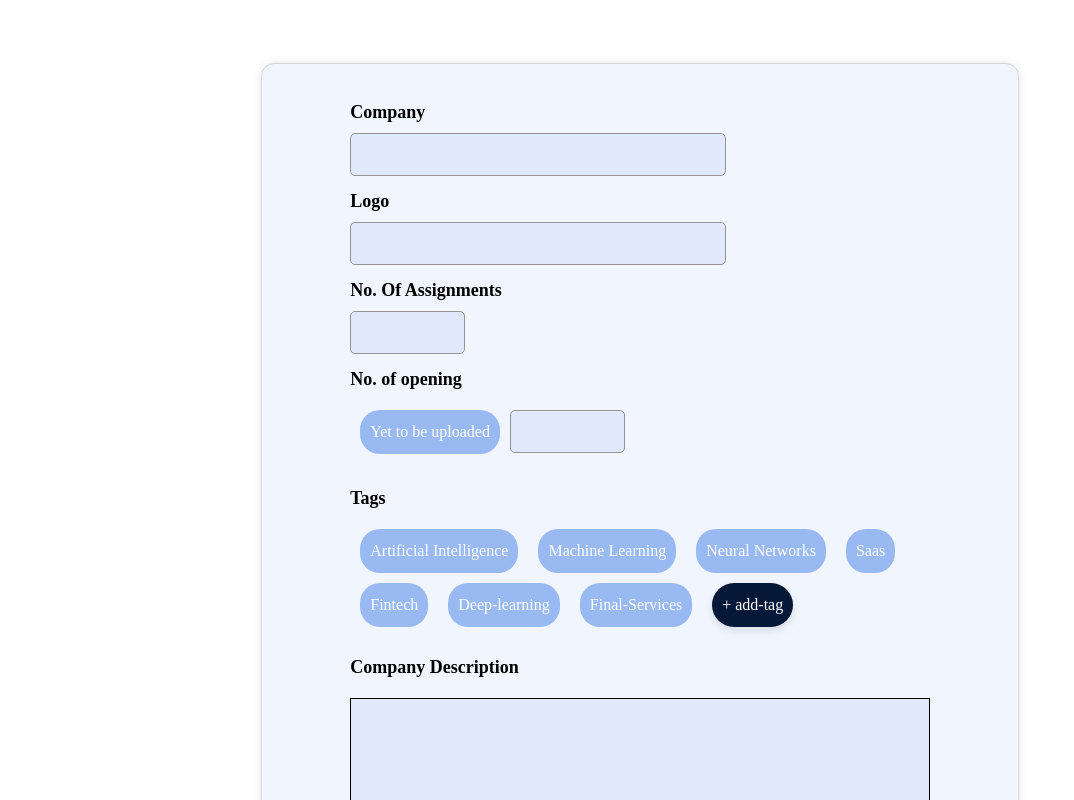
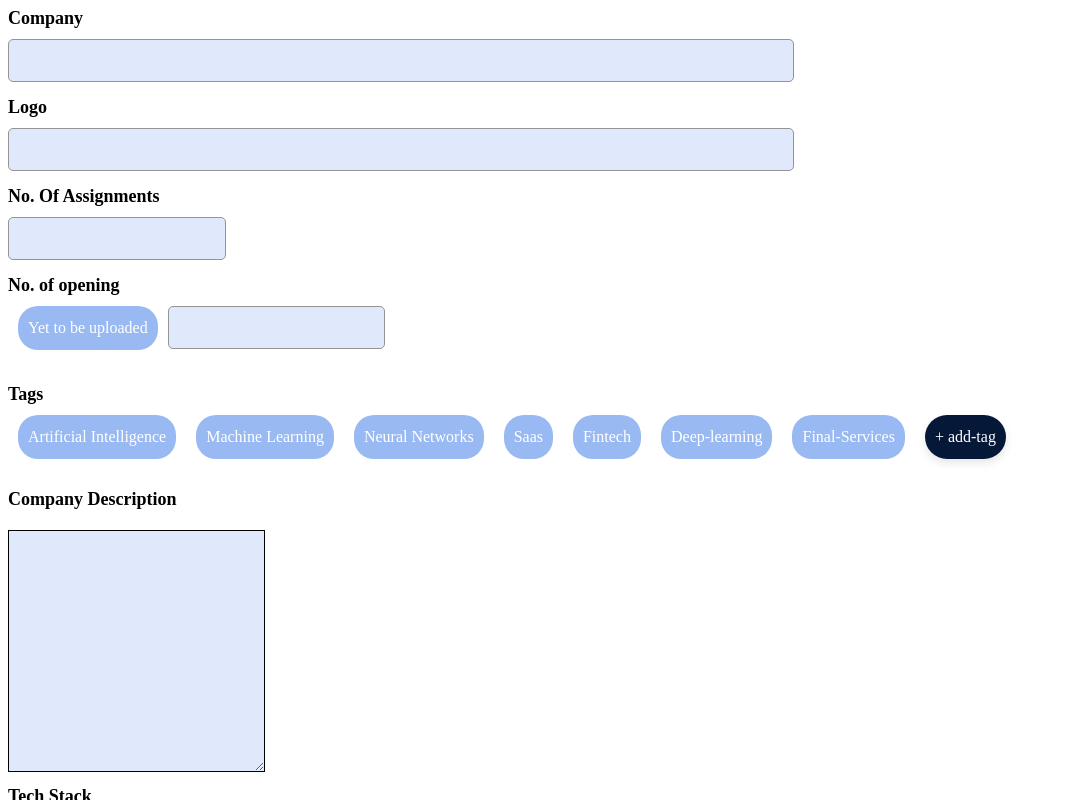
Before and after one commit to iamNamanKhare/project2, a React (Create React App) app: page / in a window 1280 px wide. Shown: the top 800 px of the page, without its empty margins (0-1074 px from the left). Built offline with nearby package versions, Linux system fonts and the light colour scheme.

Commit message:
updating css

```diff
--- a/src/App.css
+++ b/src/App.css
@@ -8,6 +8,23 @@ select:focus {
   padding: 3% 7% 3% 7%;
 
   margin: 5% 20% 5% 20%;
+
+  color: white;
+  border-radius: 13px;
+
+  display: flex;
+
+  box-shadow: 0 0px 10px 0 rgba(0, 0, 0, 0.1);
+  border-width: 1px;
+  border-style: solid;
+  border-color: rgb(214, 214, 214);
+  background-color: #f1f5fd;
+  flex-direction: column;
+}
+.form_container {
+  padding: 3% 7% 3% 7%;
+
+  margin: 5% 2% 5% 2%;
 
   color: white;
   border-radius: 13px;
@@ -182,6 +199,7 @@ select:focus {
 .accordion_container {
   margin-bottom: 0;
   color: black;
+  flex-wrap: wrap;
 }
 
 .accordion_elements {
@@ -194,10 +212,12 @@ select:focus {
   display: flex;
   align-items: center;
   border-bottom: 1px solid black;
+  flex-wrap: wrap;
   padding: 12px 5px 10px 5px;
 }
 .city:nth-child(1) {
   display: flex;
+  flex-wrap: wrap;
   align-items: center;
   border-top: 1px solid black;
   border-bottom: 1px solid black;
--- a/src/App.js
+++ b/src/App.js
@@ -1,10 +1,19 @@
 import React from "react";
-import { Container } from "@material-ui/core";
+import { Container, Hidden } from "@material-ui/core";
 import "./App.css";
 import Form from "./components/Form";
 
 function App() {
-  return <Form />;
+  return (
+    <div>
+      <Hidden only={["lg", "md", "sm", "xl"]}>
+        <Form class="formcontainers" />
+      </Hidden>
+      <Hidden only={["xs"]}>
+        <Form class="formcontainers" />
+      </Hidden>
+    </div>
+  );
 }
 
 export default App;
--- a/src/components/Form.js
+++ b/src/components/Form.js
@@ -25,7 +25,7 @@ class Form extends Component {
         <Dialog id="dialog3" heading="Add TechStack" button="Add" />
         <Dialog id="dialog2" heading="Add Openings" button="Add" />
 
-        <div className="form_container" id="form">
+        <div className={this.props.class} id="form">
           <div className="input_label">Company </div>
           <input
             className="input_field_container"
```
